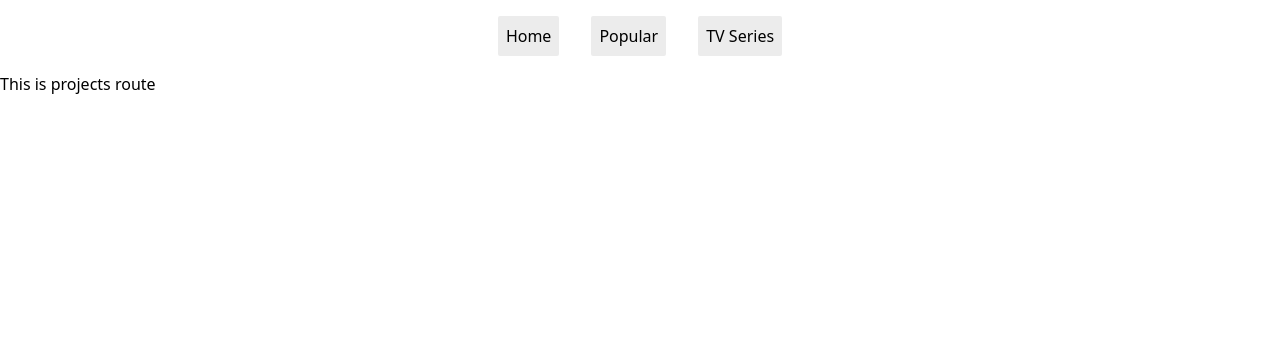
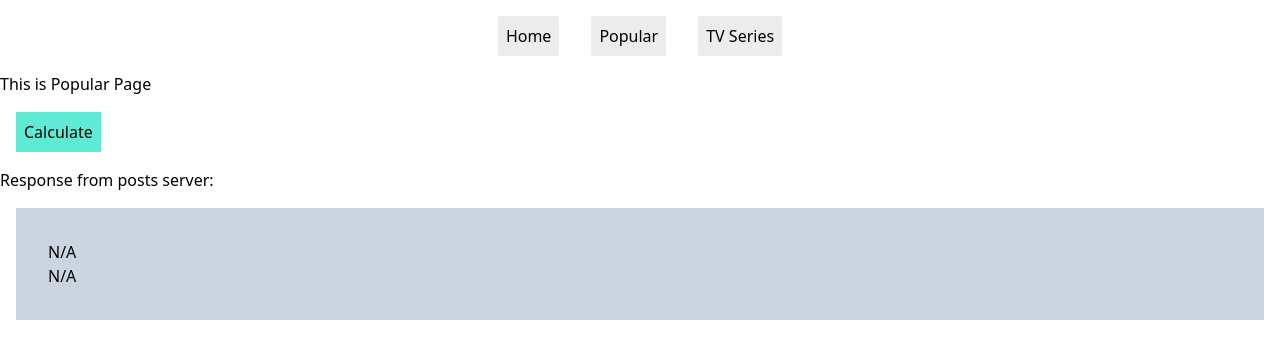
Before and after one commit to nidhish-nayak/movies-flix, a SvelteKit app: page /popular in a window 1280 px wide. Shown: the top 358 px of the page. Built offline with nearby package versions, Linux system fonts and the light colour scheme.

Commit message:
Added api request in popular route from api/posts

```diff
--- a/src/routes/api/posts/+server.ts
+++ b/src/routes/api/posts/+server.ts
@@ -1,12 +1,13 @@
-import { json, type RequestHandler } from '@sveltejs/kit';
+import { json } from '@sveltejs/kit';
+import type { RequestHandler } from './$types';
 
-export const GET: RequestHandler = async () => {
-	const posts = [
-		{
-			name: 'Nidhish D Nayak',
-			age: 24,
-			city: 'Belthangady'
-		}
-	];
+export const POST: RequestHandler = async () => {
+	const posts = {
+		name: 'Nidhish D Nayak',
+		content: `
+			<h1>Server has rendered post data</h1>
+			<p>!!!!!!</p>
+		`
+	};
 	return json(posts);
 };
--- a/src/routes/popular/+page.svelte
+++ b/src/routes/popular/+page.svelte
@@ -1,3 +1,26 @@
-<main>
-	<h1>This is projects route</h1>
-</main>
+<script lang="ts">
+	let myData = {
+		name: 'N/A',
+		content: `<p>N/A</p>`
+	};
+
+	async function add() {
+		const response = await fetch('/api/posts', {
+			method: 'POST',
+			body: 'This is dummy data',
+			headers: {
+				'content-type': 'application/json'
+			}
+		});
+
+		myData = await response.json();
+	}
+</script>
+
+<h1>This is Popular Page</h1>
+<button class="bg-teal-300 p-2 m-4" on:click={add}>Calculate</button>
+<p>Response from posts server:</p>
+<div class="m-4 p-8 bg-slate-300">
+	{myData.name}
+	{@html myData.content}
+</div>
```
